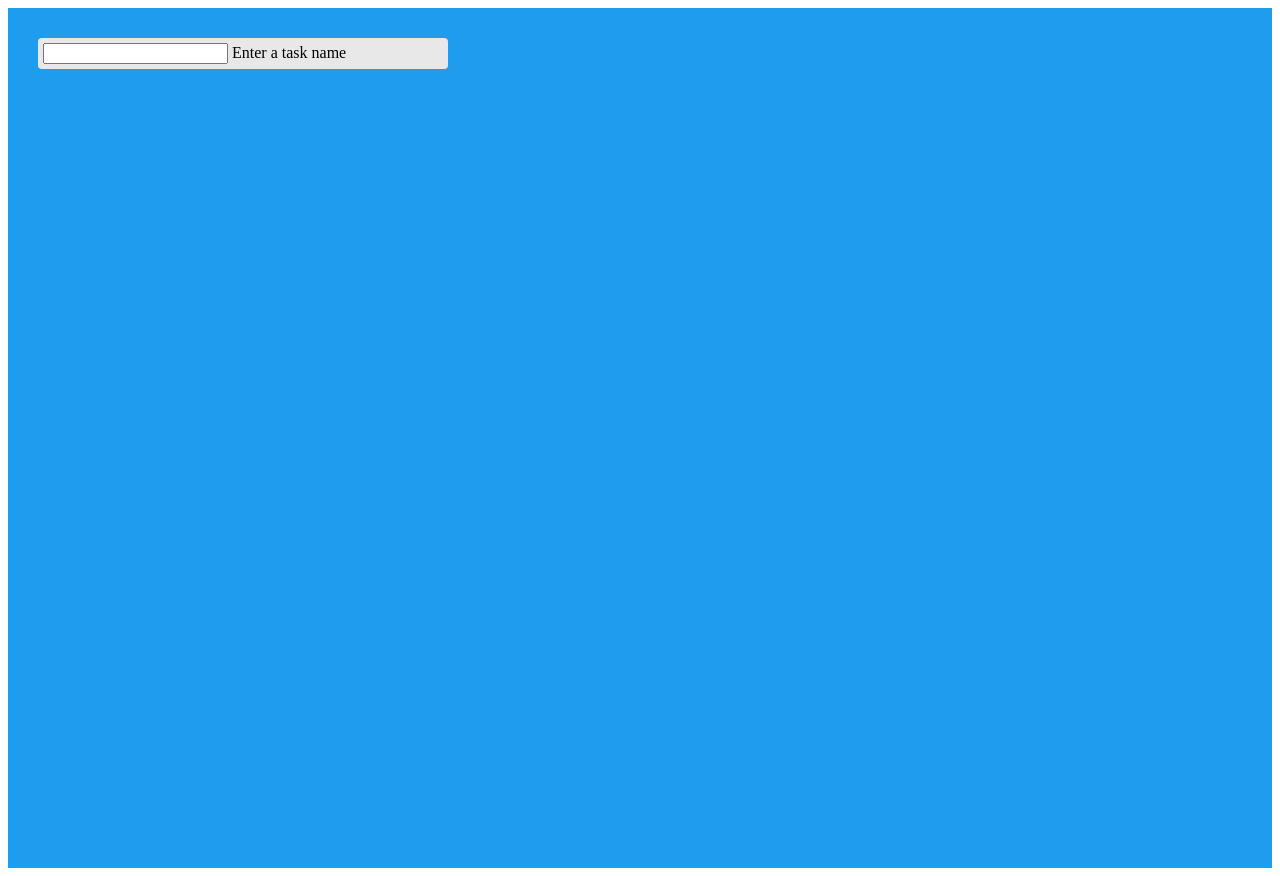
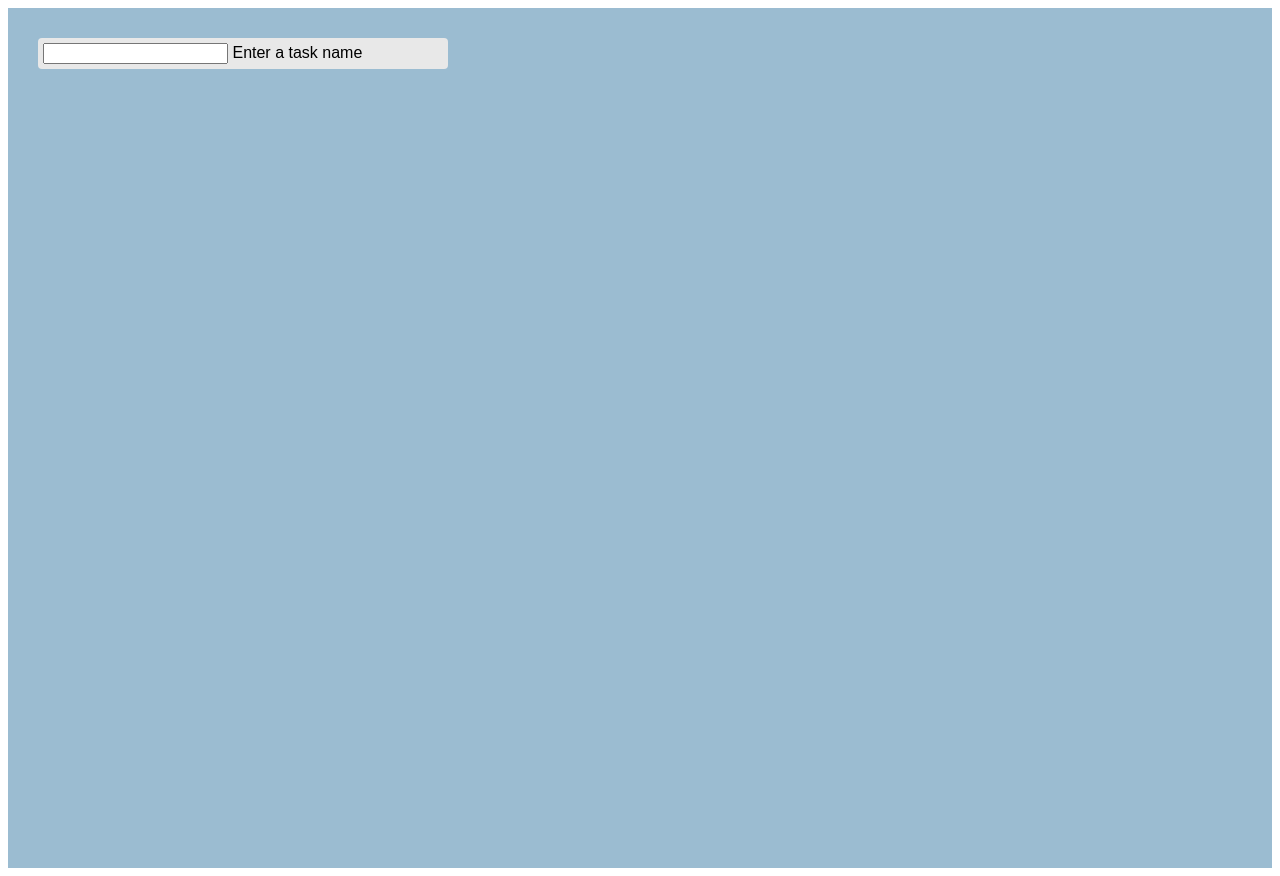
Before and after one commit to 1onyng/todo, a React (Create React App) app: page / in a window 1280 px wide. Built offline with nearby package versions, Linux system fonts and the light colour scheme.

Commit message:
Change background color

```diff
--- a/src/styles.css
+++ b/src/styles.css
@@ -1,5 +1,6 @@
 .app {
-  background: #209cee;
+  background: #9bbcd1;
+  font-family: sans-serif;
   height: 100vh;
   padding: 30px;
 }
@@ -20,5 +21,6 @@
   font-size: 12px;
   justify-content: space-between;
   margin-bottom: 6px;
+  margin-top: 6px;
   padding: 3px 10px;
 }
```
